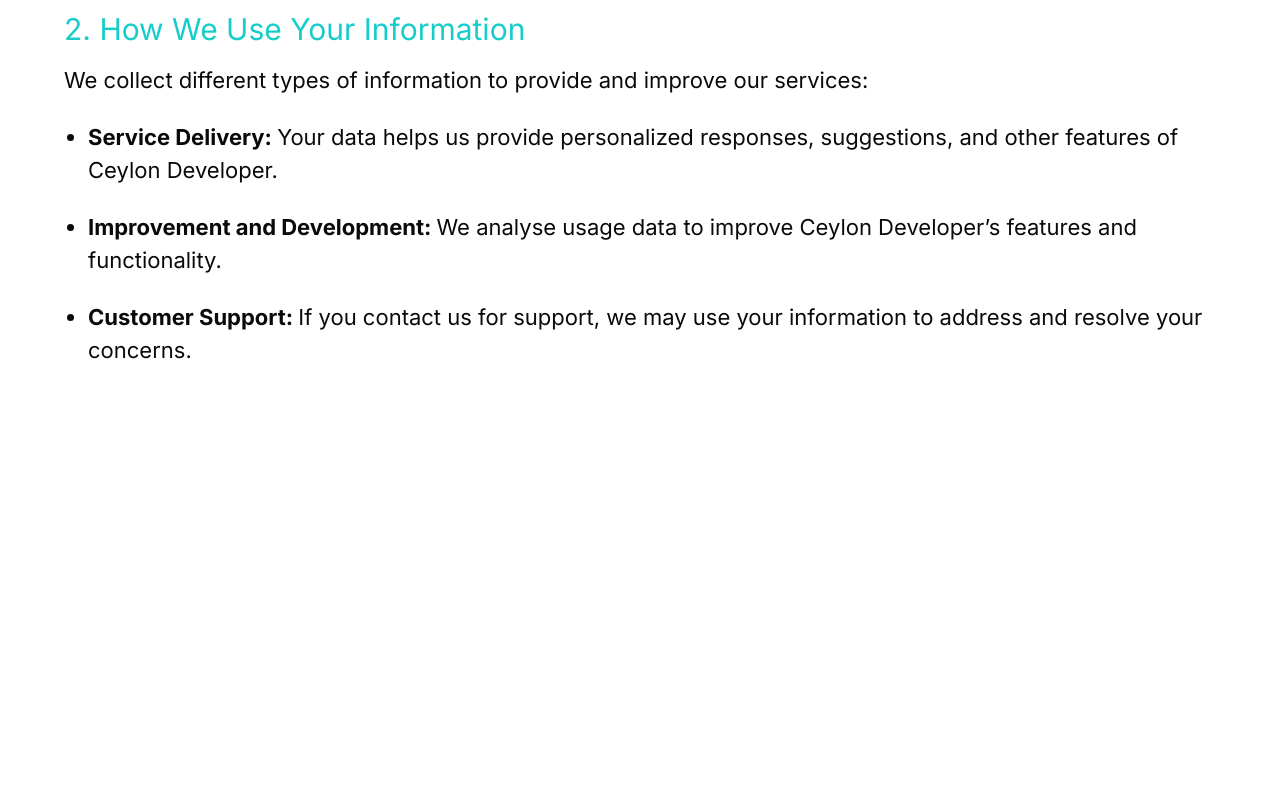
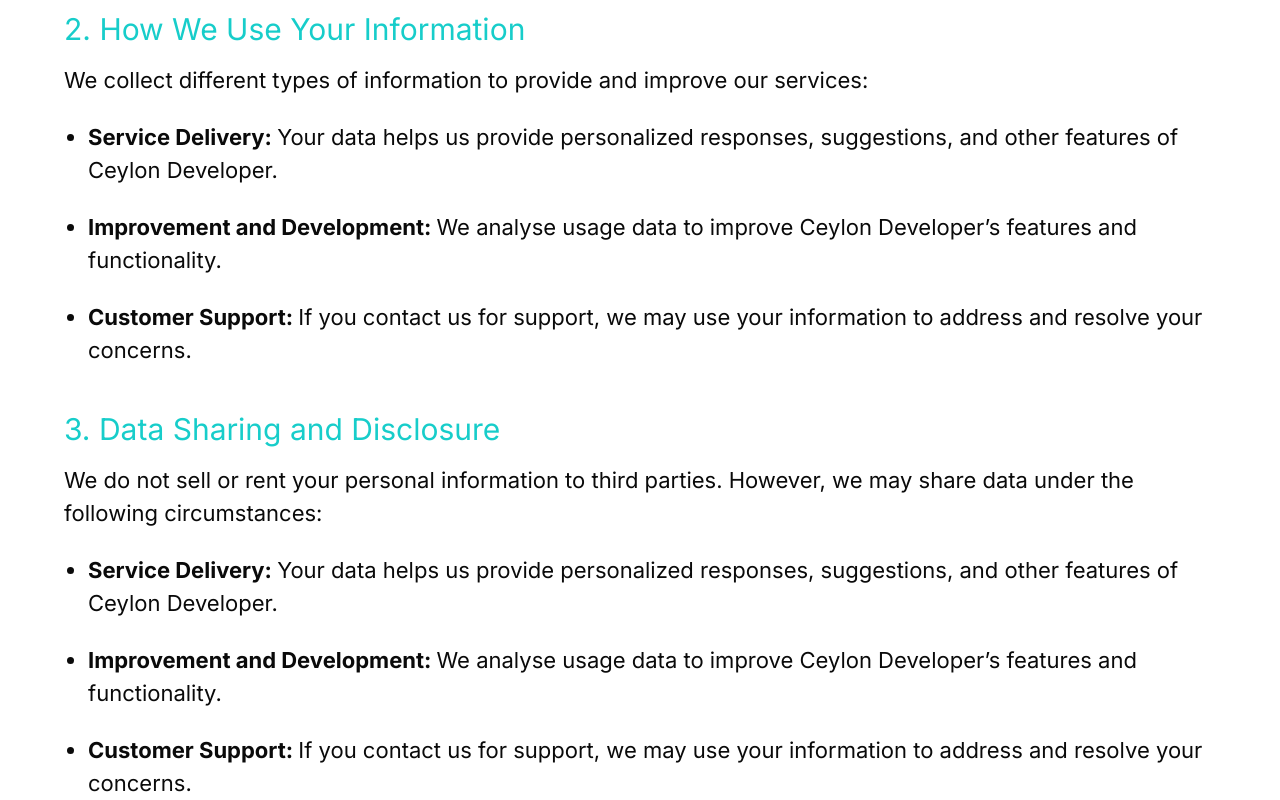
Before and after one commit to Roshen-Perera/ceylon-developers-portfolio, a Next.js app: page /privacy in a window 1280 px wide. Shown: the part 931-1731 px from the top of the page. Before the commit the page ends 1298 px from the top, so only its background shows below. Built offline with nearby package versions, Linux system fonts and the light colour scheme.

Commit message:
Add Data Sharing and Disclosure section to privacy policy

```diff
--- a/app/privacy/page.tsx
+++ b/app/privacy/page.tsx
@@ -76,6 +76,30 @@ const Page = () => {
             </li>
           </ul>
         </div>
+        <div className="mt-10">
+          <h5 className="text-[30px] text-[#17CDCA]">
+            3. Data Sharing and Disclosure
+          </h5>
+          <p className="text-[22px] mt-3">
+            We do not sell or rent your personal information to third parties.
+            However, we may share data under the following circumstances:
+          </p>
+          <ul role="list" className="mt-5 list-disc ml-6 text-[22px]">
+            <li className="mt-6">
+              <strong>Service Delivery: </strong>Your data helps us provide
+              personalized responses, suggestions, and other features of Ceylon
+              Developer.
+            </li>
+            <li className="mt-6">
+              <strong>Improvement and Development: </strong>We analyse usage
+              data to improve Ceylon Developer’s features and functionality.
+            </li>
+            <li className="mt-6">
+              <strong>Customer Support: </strong>If you contact us for support,
+              we may use your information to address and resolve your concerns.
+            </li>
+          </ul>
+        </div>
       </div>
     </div>
   );
```
